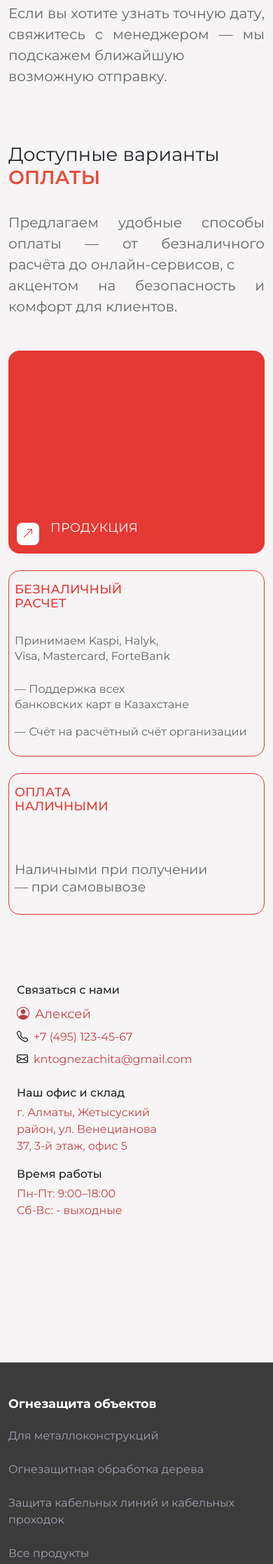
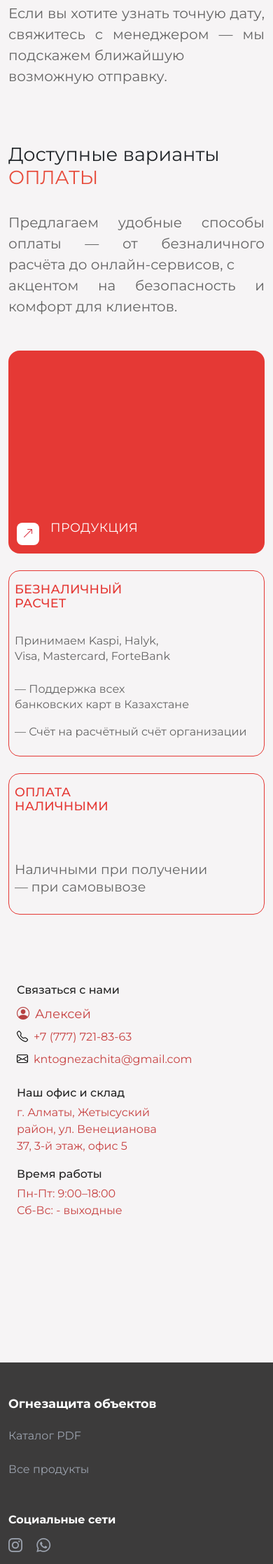
Before and after one commit to k1lst1x/knt-ognezaschita, a Django app: page /delivery in a window 390 px wide. Shown: the part 1365-3600 px from the top of the page at 70% size. Run offline with Django 5.2, Linux system fonts and the light colour scheme; data that the repository does not hold is empty; some libraries are stand-ins or nearby versions.

Commit message:
Update UI text styles and navigation links
Removed bold font-weight from several .text-danger spans for a cleaner look. Updated contact phone number and replaced product links in the footer with a PDF catalog. Adjusted navigation and menu links to point to relevant pages, removed unused links, and added anchor for payment section. Commented out unused URL in core/urls.py.

```diff
--- a/core/urls.py
+++ b/core/urls.py
@@ -4,7 +4,7 @@ from .views import landing_index, index, home, about, delivery, feedback, knt_1,
 urlpatterns = [
     path('', home, name='home'),
     path('products', landing_index, name='landing_index'),
-    path('index', index, name='index'),
+    # path('index', index, name='index'),
     path('about', about, name='about'),
     path('delivery', delivery, name='delivery'),
     path('feedback', feedback, name='feedback'),
--- a/templates/about.html
+++ b/templates/about.html
@@ -4,7 +4,7 @@
 {% block content %}
 <div class="container my-5">
   <h2 class="mb-5" style="font-size:1.7rem;">
-    <span class="text-danger fw-semibold">О компании КНТ:</span> ответственность перед клиентом — <br> главный принцип в огнезащите
+    <span class="text-danger">О компании КНТ:</span> ответственность перед клиентом — <br> главный принцип в огнезащите
 
     <div class="mb-4 mt-5 about-text">
     <p>Уже более 8 лет мы работаем на рынке противопожарной безопасности и заслужив репутацию надёжного <br>поставщика для промышленных предприятий, бюджетных организаций и частных заказчиков.<br> Предлагаем ассортимент сертифицированных огнезащитных составов по всему Казахстану — для<br> металлических, деревянных и кабельных конструкций.</p>
@@ -15,7 +15,7 @@
     </div>
       <div class="mt-5">
     <h3 style="font-size:1.7rem; font-weight:400; margin-bottom:1.2em;">
-      Что мы <span style="color:#e74c3c; font-weight:600;">ПРЕДЛАГАЕМ:</span>
+      Что мы <span style="color:#e74c3c;">ПРЕДЛАГАЕМ:</span>
     </h3>
     <div class="about-text">
       <p>Каждая огнезащитная краска, производимая нами, — это результат глубокого понимания потребностей <br>наших клиентов. Мы не просто поставляем продукцию — мы предлагаем индивидуальный подход к <br>защите объектов любого масштаба: от промышленных зданий до частного строительства с<br> повышенными требованиями к огнестойкости.</p>
@@ -30,7 +30,7 @@
   </div>
     <div class="mt-5">
     <h3 style="font-size:1.7rem; font-weight:400; margin-bottom:1.2em; line-height: 1.5;">
-      <span style="color:#e74c3c; font-weight:600;">Инженерные</span> подходы к огнезащите: точные <br>решения по ГОСТ и требованиям МЧС РК
+      <span style="color:#e74c3c;">Инженерные</span> подходы к огнезащите: точные <br>решения по ГОСТ и требованиям МЧС РК
     </h3>
     <div class="about-text">
       <p>Мы понимаем, что огнезащита — это не просто продукт, а часть комплексной системы безопасности. Поэтому применяем инженерный подход на всех этапах работы:</p>
--- a/templates/delivery.html
+++ b/templates/delivery.html
@@ -4,7 +4,7 @@
 {% block content %}
 <div class="container my-5">
   <h2 class="mb-5" style="font-size:1.7rem;">
-    Условия <span class="text-danger fw-semibold">ДОСТАВКИ</span>
+    Условия <span class="text-danger">ДОСТАВКИ</span>
 
     <div class="mb-4 mt-5 about-text">
     <p>Доставка осуществляется по понедельникам, средам и пятницам. <br>Отправка возможна после наполнения гаража необходимым объёмом товаров.</p>
@@ -12,8 +12,8 @@
     <p>Как только заказ готов к отправке — мы сразу сообщаем и согласуем доставку. <br>Если вы хотите узнать точную дату, свяжитесь с менеджером — мы подскажем ближайшую <br> возможную отправку.</p>
     </div>
       <div class="mt-5">
-    <h3 style="font-size:1.7rem; font-weight:400; margin-bottom:1.2em; margin-top: 3em;">
-      Доступные варианты <span style="color:#e74c3c; font-weight:600;">ОПЛАТЫ</span>
+    <h3 id="payment" style="font-size:1.7rem; font-weight:400; margin-bottom:1.2em; margin-top: 3em;">
+      Доступные варианты <span style="color:#e74c3c;">ОПЛАТЫ</span>
     </h3>
     <div class="about-text">
       <p>Предлагаем удобные способы оплаты — от безналичного расчёта до онлайн-сервисов, с <br>  акцентом на безопасность и комфорт для клиентов.</p>
--- a/templates/feedback.html
+++ b/templates/feedback.html
@@ -4,7 +4,7 @@
 {% block content %}
 <div class="container my-5">
   <h2 class="mb-5" style="font-size:1.7rem;">
-    <span class="text-danger fw-semibold">Реализованные объекты</span>
+    <span class="text-danger">Реализованные объекты</span>
   </h2>
 
   <!-- Первый объект -->
--- a/templates/home.html
+++ b/templates/home.html
@@ -4,7 +4,7 @@
 {% block content %}
 <div class="container my-5">
   <h2 class="mb-5" style="font-size:1.75rem;">
-    Огнезащита с <span class="text-danger fw-semibold">гарантией</span> качества по ГОСТ и ТУ
+    Огнезащита с <span class="text-danger">гарантией</span> качества по ГОСТ и ТУ
   </h2>
 
   <div class="row row-cols-1 row-cols-md-2 g-4">
@@ -98,7 +98,7 @@
 <!-- Заголовок и описание -->
 <div class="container my-5 custom-margin-top">
     <h2 class="mb-4" style="font-size:1.8rem;">
-        Надёжная <span class="text-danger fw-semibold">огнезащита</span> от профессионалов
+        Надёжная <span class="text-danger">огнезащита</span> от профессионалов
     </h2>
     <div class="fs-5 mb-5">
         Разрабатываем и поставляем составы с учётом типа конструкции, задач проекта и нормативных требований — всё с подтверждённым качеством и сертификацией.
--- a/templates/includes/footer.html
+++ b/templates/includes/footer.html
@@ -28,8 +28,8 @@
         <div class="mb-2 d-flex align-items-center" style="color: #C74141; font-size: 1.13rem;">
           <i class="bi bi-person-circle me-2" style="color:#B74141;"></i>Алексей
         </div>
-        <a href="tel:+74951234567" class="d-block mb-2" style="color: #C74141; text-decoration:none;">
-          <i class="bi bi-telephone text-black me-2 mt-1"></i>+7 (495) 123-45-67</a>
+        <a href="tel:+77777218363" class="d-block mb-2" style="color: #C74141; text-decoration:none;">
+          <i class="bi bi-telephone text-black me-2 mt-1"></i>+7 (777) 721-83-63</a>
         <a href="mailto:kntognezachita@gmail.com" class="mb-3 d-block" style="color: #C74141;">
           <i class="bi bi-envelope text-black me-2"></i>kntognezachita@gmail.com</a>
         <div class=" mt-2 mb-1" style="font-weight: 500; color: #232323">Наш офис и склад</div>
@@ -73,9 +73,10 @@
       <div class="col-12 col-md-3 mb-4 mb-md-0">
         <h5 class="fw-bold mb-4">Огнезащита объектов</h5>
         <ul class="list-unstyled text-secondary mb-3">
-          <li><a href="#" class="text-secondary text-decoration-none d-inline-block mb-4 ">Для металлоконструкций</a></li>
+          <!-- <li><a href="#" class="text-secondary text-decoration-none d-inline-block mb-4 ">Для металлоконструкций</a></li>
           <li><a href="#" class="text-secondary text-decoration-none d-inline-block mb-4">Огнезащитная обработка дерева</a></li>
-          <li><a href="#" class="text-secondary text-decoration-none d-inline-block mb-4">Защита кабельных линий и кабельных проходок</a></li>
+          <li><a href="#" class="text-secondary text-decoration-none d-inline-block mb-4">Защита кабельных линий и кабельных проходок</a></li> -->
+          <li><a href="{% static 'files/Каталог ООО ПОЛИХИМ-Д.pdf' %}" target="_blank" class="text-secondary text-decoration-none d-inline-block mb-4">Каталог PDF</a></li>
           <li><a href="{% url 'landing_index' %}" class="text-secondary text-decoration-none d-inline-block mb-4">Все продукты</a></li>
         </ul>
         <div class="mt-4 mb-2 fw-bold">Социальные сети</div>
@@ -91,8 +92,7 @@
         <ul class="list-unstyled text-secondary">
           <li><a href="#footer" class="text-secondary text-decoration-none mb-4 d-inline-block">Контакты</a></li>
           <li><a href="{% url 'delivery' %}" class="text-secondary text-decoration-none mb-4 d-inline-block">Доставка</a></li>
-          <li><a href="#" class="text-secondary text-decoration-none mb-4 d-inline-block">Обратная связь</a></li>
-          <li><a href="#" class="text-secondary text-decoration-none mb-4 d-inline-block">Способы оплаты</a></li>
+          <li><a href="{% url 'delivery' %}#payment" class="text-secondary text-decoration-none mb-4 d-inline-block">Способы оплаты</a></li>
         </ul>
       </div>
 
@@ -101,7 +101,6 @@
         <h5 class="fw-bold mb-4">О компании</h5>
         <ul class="list-unstyled text-secondary">
           <li><a href="{% url 'about' %}" class="text-secondary text-decoration-none d-inline-block mb-4">О нас</a></li>
-          <li><a href="#" class="text-secondary text-decoration-none d-inline-block mb-4">Сертификаты</a></li>
           <li><a href="{% url 'feedback' %}" class="text-secondary text-decoration-none d-inline-block mb-4">Проекты</a></li>
           <li><a href="{% url 'feedback' %}" class="text-secondary text-decoration-none d-inline-block mb-4">Отзывы клиентов</a></li>
         </ul>
--- a/templates/includes/header.html
+++ b/templates/includes/header.html
@@ -365,8 +365,7 @@ body {
       <li><a href="{% url 'home' %}" class="mobile-menu-link">Главная</a></li>
         <span class="mobile-menu-link">О нас</span>
           <li><a href="#" class="mobile-menu-sublink">Объекты</a></li>
-          <li><a href="#" class="mobile-menu-sublink">Партнеры</a></li>
-          <li><a href="#" class="mobile-menu-sublink">Сертификаты</a></li>
+          <li><a href="{% url 'feedback' %}" class="mobile-menu-sublink">Проекты</a></li>
       <li><a href="{% url 'delivery' %}" class="mobile-menu-link">Доставка</a></li>
       <li><a href="{% url 'feedback' %}" class="mobile-menu-link">Отзывы</a></li>
       <li><a href="#footer" class="mobile-menu-link">Контакты</a></li>
--- a/templates/landing_index.html
+++ b/templates/landing_index.html
@@ -35,7 +35,7 @@
             </ul>
             {% endif %}
             <a href="{% url 'product_detail' slug=product.slug %}" class="btn p-0 m-0 mt-3 ms-4 text-danger fw-medium small" style="background: none; border: none; text-decoration: none;">
-                Подробнее &gt;&gt;
+                Подробнее »
             </a>
           </div>
           <div class="col-md-5 text-center">
```
